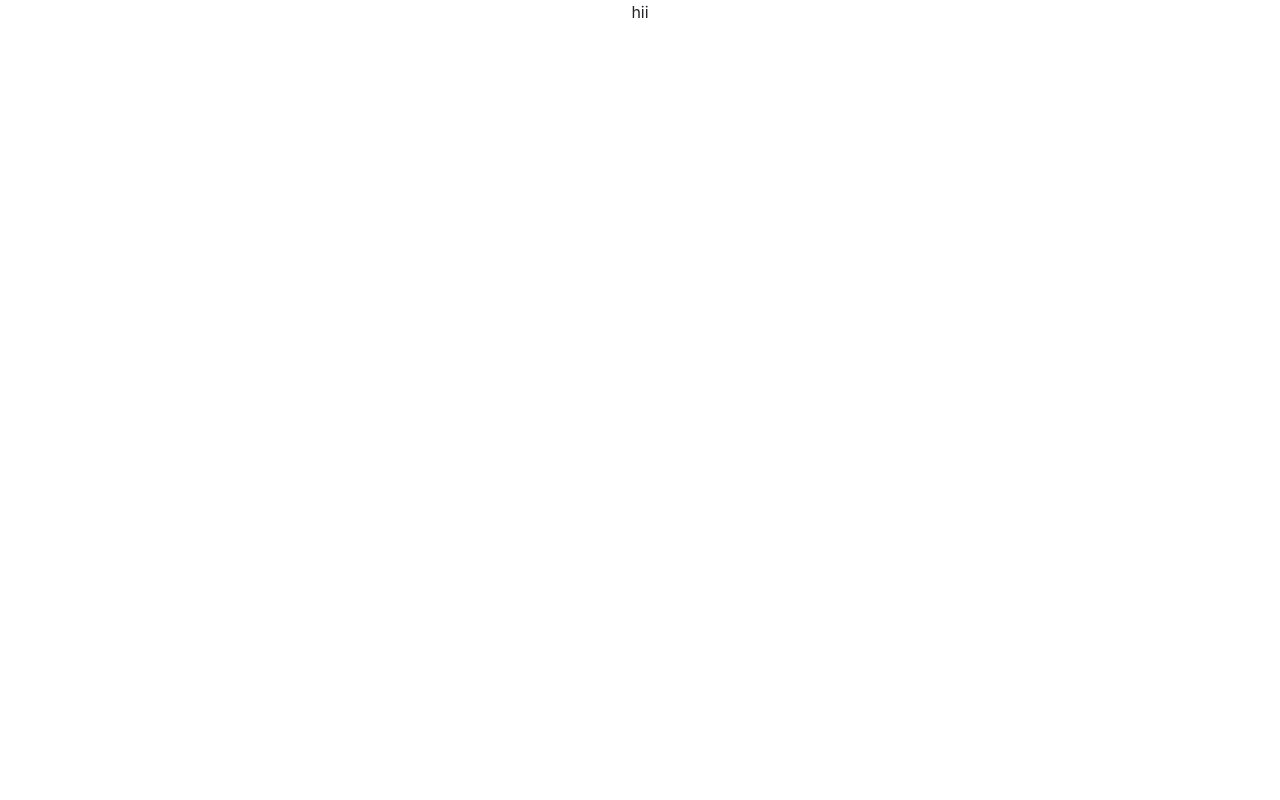
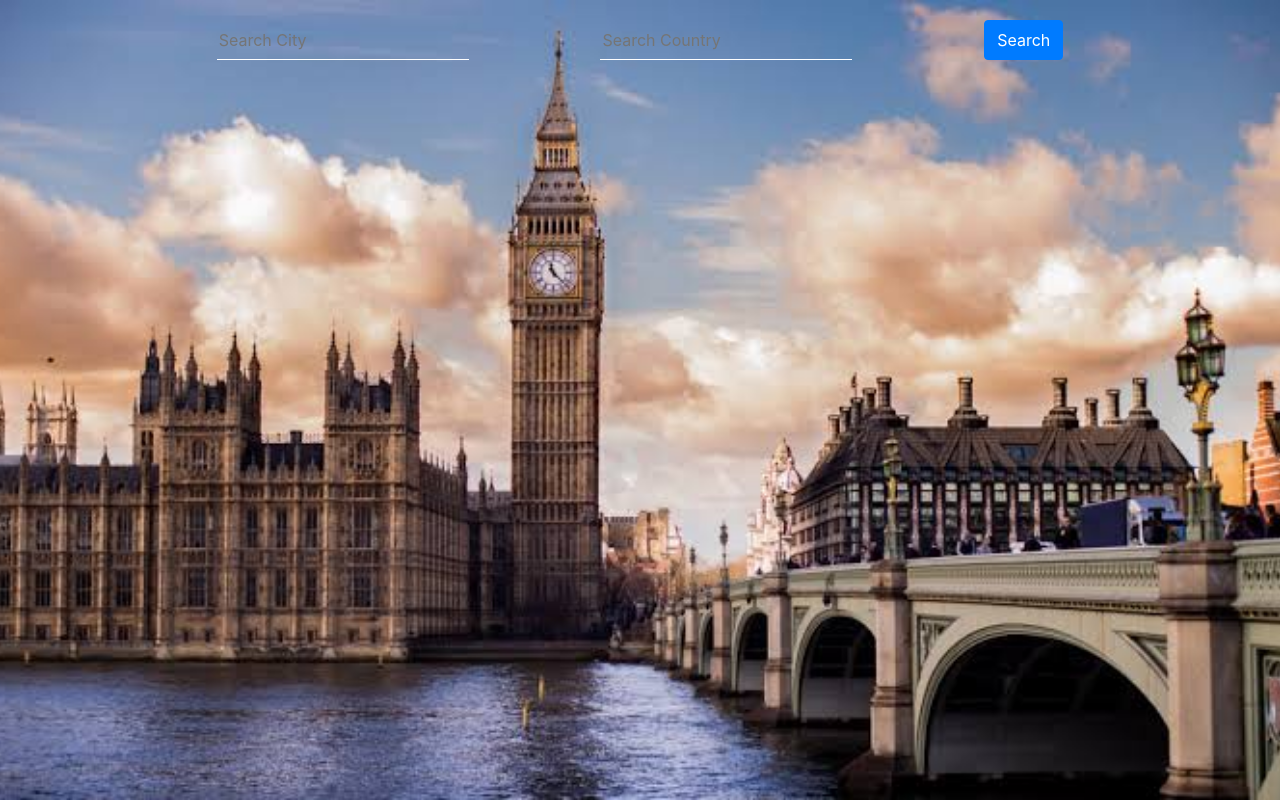
Before and after one commit to anuraggharat/Weather-App, a React (Create React App) app: page / in a window 1280 px wide. Built offline with nearby package versions, Linux system fonts and the light colour scheme; some icons are missing.

Commit message:
"adding layout"

```diff
--- a/src/App.css
+++ b/src/App.css
@@ -1,38 +1,26 @@
-.App {
+.App{
+  width: 100vw;
+  height: 100vh;
   text-align: center;
+  padding: 20px;
+  background-image: url("images.jfif");
+  background-position: center;
+  background-repeat: no-repeat;
+  background-size: cover;
 }
-
-.App-logo {
-  height: 40vmin;
-  pointer-events: none;
+.search-bar-form{
+  width: 100%;
+  height: 10vh;
+  display: flex !important;
+  justify-content: space-evenly !important;
 }
-
-@media (prefers-reduced-motion: no-preference) {
-  .App-logo {
-    animation: App-logo-spin infinite 20s linear;
-  }
+.search-bar-form>input,.search-bar-form>input:focus{
+  height: 40px;
+  background-color: transparent;
+  border: none;
+  border-bottom: 1px solid white;
+  outline: none;
 }
-
-.App-header {
-  background-color: #282c34;
-  min-height: 100vh;
-  display: flex;
-  flex-direction: column;
-  align-items: center;
-  justify-content: center;
-  font-size: calc(10px + 2vmin);
-  color: white;
+.search-bar-form>button{
+  height: 40px;
 }
-
-.App-link {
-  color: #61dafb;
-}
-
-@keyframes App-logo-spin {
-  from {
-    transform: rotate(0deg);
-  }
-  to {
-    transform: rotate(360deg);
-  }
-}
--- a/src/App.js
+++ b/src/App.js
@@ -1,7 +1,7 @@
 import React from 'react';
 import './App.css';
 import "bootstrap/dist/css/bootstrap.min.css"
-import "weather-icons/css/weather-icon.css"
+import "weather-icons/css/weather-icons.css"
 
 const API_KEY ='b51f52031293aa958e4b47c75ea3ef16';
 
@@ -11,11 +11,33 @@ class App extends React.Component{
     this.state={};
   }
 
-
+  getWeather = async() =>{
+    const api_call = await fetch(`https:\\api.openweathermap.org/data/2.5/weather?q=London,uk&appid=${API_KEY}`)
+    const response = await api_call.json();
+    console.log(response)
+  }
   render(){
     return(
       <div className="App">
-      hii
+      <div className="container search-bar">
+        <form className="search-bar-form">
+          <input
+          className="input-city"
+          placeholder="Search City"
+          name="city"
+          />
+          <input
+          className="input-country"
+          placeholder="Search Country"
+          name="country"
+          />
+          <button type="submit" className="btn btn-primary">
+            Search
+          </button>
+
+        </form>
+
+      </div>
       </div>
     );
   }
```
Also changed, not shown: public/images.jfif (added), src/images.jfif (added).
